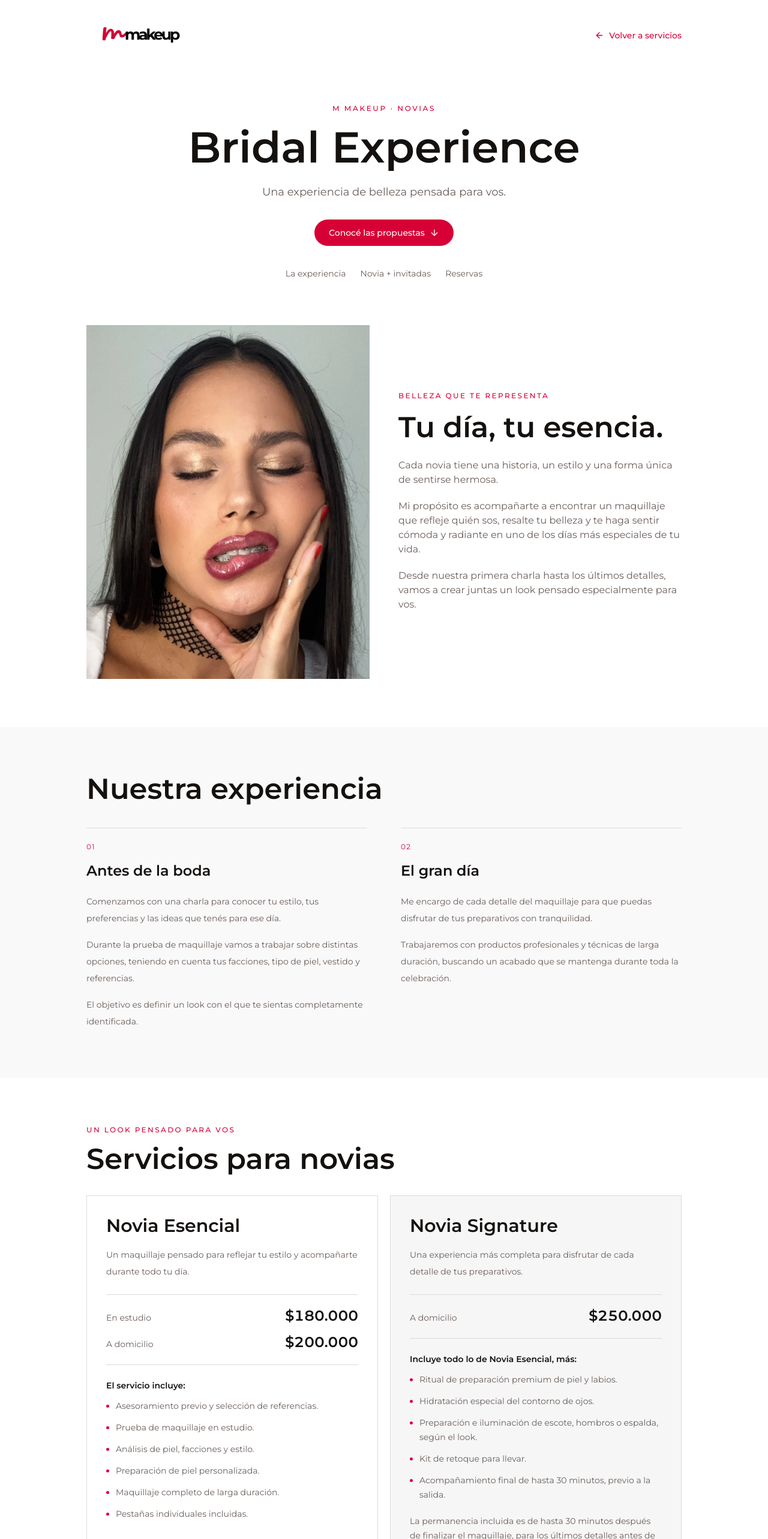
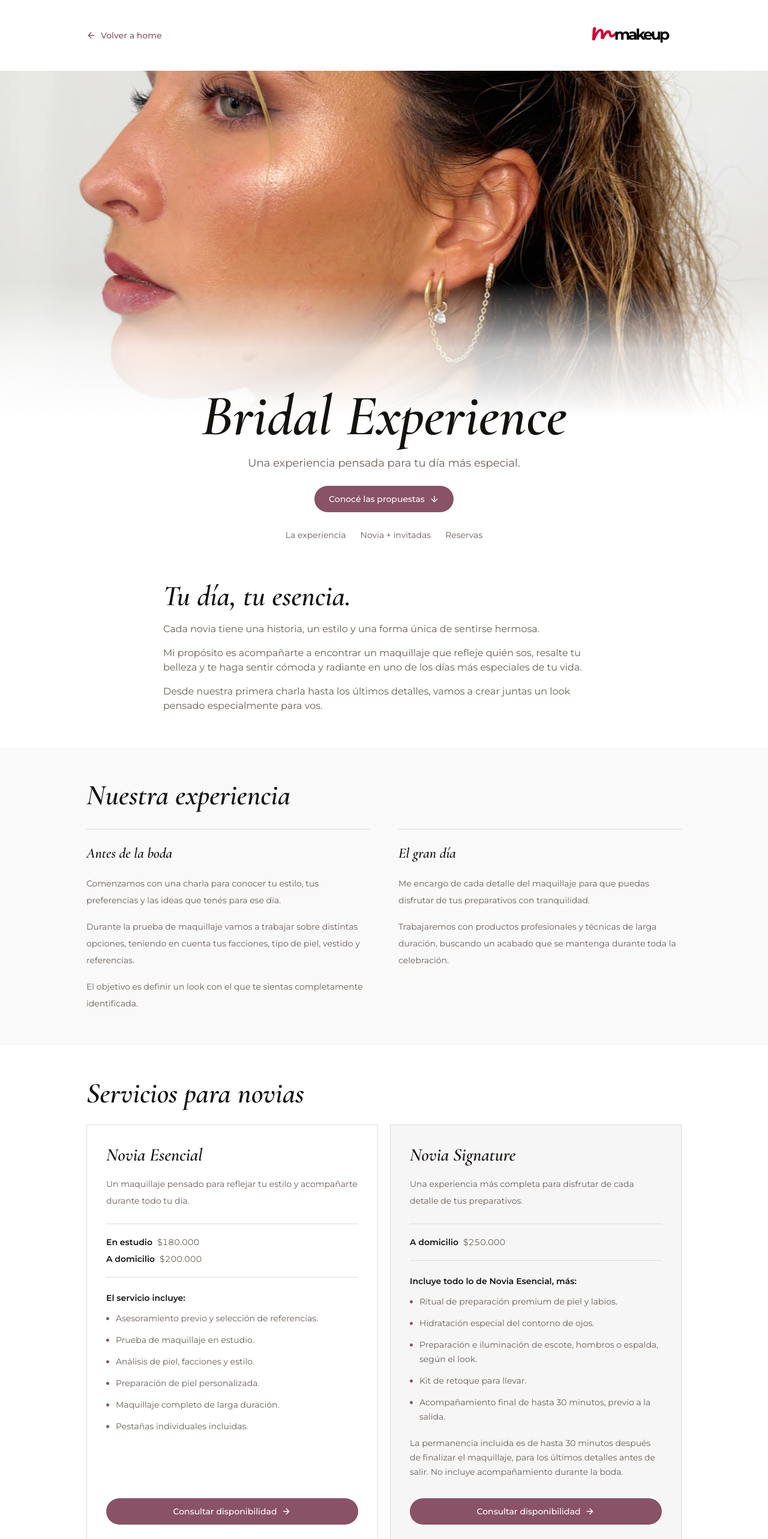
Before and after one commit to MagaliAbratte/mmakeup, a Next.js app: page /novias in a window 1280 px wide. Shown: the top 2566 px of the page at 60% size. Built offline with nearby package versions, Linux system fonts and the light colour scheme.

Commit message:
ajustes en bridal y ui general

```diff
--- a/app/globals.css
+++ b/app/globals.css
@@ -1,4 +1,4 @@
-@import url("https://fonts.googleapis.com/css2?family=Montserrat:wght@400;500;600;700&display=swap");
+@import url("https://fonts.googleapis.com/css2?family=Cormorant+Garamond:ital,wght@1,500;1,600&family=Montserrat:wght@400;500;600;700&display=swap");
 
 @tailwind base;
 @tailwind components;
@@ -53,6 +53,19 @@ html {
   outline-offset: 4px;
 }
 
+.bridal-page {
+  --primary: 338 25% 43%;
+  --ring: 338 25% 43%;
+}
+
+.editorial-italic,
+.bridal-page h1,
+.bridal-page h2,
+.bridal-page h3 {
+  font-family: "Cormorant Garamond", Georgia, serif;
+  font-style: italic;
+}
+
 .bridal-page section[id] {
   scroll-margin-top: 1.5rem;
 }
--- a/app/novias/page.tsx
+++ b/app/novias/page.tsx
@@ -1,9 +1,8 @@
 import type { Metadata } from "next";
 import Image from "next/image";
-import Link from "next/link";
-import { ArrowLeft, ArrowDown } from "lucide-react";
+import { ArrowDown } from "lucide-react";
 
-import logoImage from "@/app/assets/Logo2.png";
+import { PageHeader } from "@/components/layout/page-header";
 import { SiteFooter } from "@/components/layout/site-footer";
 import { BridalProposals } from "@/components/sections/bridal-proposals";
 import { Button } from "@/components/ui/button";
@@ -23,50 +22,50 @@ export default function BridalPage() {
   return (
     <div className="bridal-page min-h-screen bg-background">
       <a href="#bridal-content" className="sr-only focus:not-sr-only focus:absolute focus:z-20 focus:bg-white focus:p-4">Saltar al contenido</a>
-      <header className="container flex max-w-5xl flex-wrap items-center justify-between gap-3 py-5 sm:py-7">
-        <Link href="/" aria-label="M Makeup, inicio" className="inline-flex min-h-[44px] items-center">
-          <Image src={logoImage} alt="M Makeup" priority className="h-auto w-32 sm:w-44" />
-        </Link>
-        <Link href="/#servicios" className="inline-flex min-h-[44px] items-center text-sm font-medium text-primary">
-          <ArrowLeft className="mr-2 size-4" aria-hidden="true" />Volver a servicios
-        </Link>
-      </header>
+      <PageHeader backHref="/" backLabel="Volver a home" />
 
       <main id="bridal-content">
-        <section aria-labelledby="bridal-title" className="container max-w-5xl pb-12 pt-8 text-center sm:pb-16 sm:pt-14">
-          <p className="text-xs font-medium uppercase tracking-[0.22em] text-primary">M Makeup · Novias</p>
-          <h1 id="bridal-title" className="mt-5 text-balance text-4xl font-semibold leading-[1.05] sm:text-6xl lg:text-7xl">{data.title}</h1>
-          <p className="mt-6 text-base leading-7 text-muted-foreground sm:text-lg">{data.subtitle}</p>
-          <Button asChild className="mt-8 h-auto min-h-[44px] max-w-full whitespace-normal rounded-full px-6">
+        <div className="relative h-[62svh] min-h-[380px] overflow-hidden bg-muted sm:h-[72vh]">
+          <Image
+            src={data.image.src}
+            alt={data.image.alt}
+            fill
+            priority
+            placeholder="blur"
+            sizes="100vw"
+            className="object-cover object-[center_42%]"
+          />
+          <div className="pointer-events-none absolute inset-x-0 bottom-0 h-44 bg-gradient-to-b from-white/0 via-white/75 to-white sm:h-56" />
+        </div>
+
+        <section aria-labelledby="bridal-title" className="container relative -mt-10 max-w-5xl pb-10 text-center sm:-mt-12 sm:pb-14">
+          <h1 id="bridal-title" className="text-balance text-5xl font-semibold leading-[1.05] sm:text-7xl lg:text-8xl">{data.title}</h1>
+          <p className="mt-4 text-base leading-7 text-muted-foreground sm:text-lg">{data.subtitle}</p>
+          <Button asChild className="mt-6 h-auto min-h-[44px] max-w-full whitespace-normal rounded-full px-6">
             <a href="#propuestas">Conocé las propuestas<ArrowDown className="ml-2 size-4 shrink-0" aria-hidden="true" /></a>
           </Button>
-          <nav aria-label="Bridal Experience" className="mt-6 flex flex-wrap justify-center gap-x-6 gap-y-1 text-sm text-muted-foreground">
+          <nav aria-label="Bridal Experience" className="mt-4 flex flex-wrap justify-center gap-x-6 gap-y-1 text-sm text-muted-foreground">
             <a href="#experiencia" className="inline-flex min-h-[44px] items-center hover:text-primary">La experiencia</a>
             <a href="#grupos" className="inline-flex min-h-[44px] items-center hover:text-primary">Novia + invitadas</a>
             <a href="#condiciones" className="inline-flex min-h-[44px] items-center hover:text-primary">Reservas</a>
           </nav>
         </section>
 
-        <section aria-labelledby="esencia-title" className="container grid max-w-5xl items-center gap-8 pb-14 md:grid-cols-2 md:gap-12 sm:pb-20">
-          <div className="relative aspect-[4/5] overflow-hidden bg-muted">
-            <Image src={data.image.src} alt={data.image.alt} placeholder="blur" priority sizes="(min-width: 1024px) 480px, (min-width: 768px) 50vw, 100vw" className="h-full w-full object-cover" />
-          </div>
+        <section aria-labelledby="esencia-title" className="container max-w-3xl pb-10 sm:pb-14">
           <div>
-            <p className="mb-5 text-xs font-medium uppercase tracking-[0.2em] text-primary">Belleza que te representa</p>
             <h2 id="esencia-title" className="text-balance text-4xl font-semibold leading-tight sm:text-5xl">{data.intro.title}</h2>
-            <div className="mt-7 space-y-5 text-sm leading-8 text-muted-foreground sm:text-base">
+            <div className="mt-5 space-y-4 text-sm leading-8 text-muted-foreground sm:text-base">
               {data.intro.paragraphs.map((paragraph) => <p key={paragraph}>{paragraph}</p>)}
             </div>
           </div>
         </section>
 
-        <section id="experiencia" aria-labelledby="experiencia-title" className="bg-muted/40 py-14 sm:py-20">
+        <section id="experiencia" aria-labelledby="experiencia-title" className="bg-muted/40 py-10 sm:py-14">
           <div className="container max-w-5xl">
-            <h2 id="experiencia-title" className="text-balance text-3xl font-semibold leading-tight sm:text-5xl">Nuestra experiencia</h2>
-            <div className="mt-10 grid gap-10 md:grid-cols-2 md:gap-14">
-              {data.experience.map((moment, index) => (
+            <h2 id="experiencia-title" className="text-balance text-4xl font-semibold leading-tight sm:text-5xl">Nuestra experiencia</h2>
+            <div className="mt-8 grid gap-8 md:grid-cols-2 md:gap-12">
+              {data.experience.map((moment) => (
                 <article key={moment.title} className="border-t border-border pt-6">
-                  <p aria-hidden="true" className="mb-4 text-xs tracking-widest text-primary">0{index + 1}</p>
                   <h3 className="text-2xl font-semibold">{moment.title}</h3>
                   <div className="mt-5 space-y-4 text-sm leading-7 text-muted-foreground">
                     {moment.paragraphs.map((paragraph) => <p key={paragraph}>{paragraph}</p>)}
--- /dev/null
+++ b/components/layout/page-header.tsx
@@ -0,0 +1,26 @@
+import Image from "next/image";
+import Link from "next/link";
+import { ArrowLeft } from "lucide-react";
+
+import logoImage from "@/app/assets/Logo2.png";
+
+type PageHeaderProps = {
+  backHref: string;
+  backLabel: string;
+};
+
+export function PageHeader({ backHref, backLabel }: PageHeaderProps) {
+  const focusClass = "focus-visible:outline-none focus-visible:ring-2 focus-visible:ring-ring focus-visible:ring-offset-4";
+
+  return (
+    <header className="container flex max-w-5xl items-center justify-between gap-3 py-5 sm:py-7">
+      <Link href={backHref} className={`inline-flex min-h-[44px] min-w-0 items-center text-sm font-medium text-primary ${focusClass}`}>
+        <ArrowLeft className="mr-2 size-4 shrink-0" aria-hidden="true" />
+        {backLabel}
+      </Link>
+      <Link href="/" aria-label="M Makeup, inicio" className={`inline-flex min-h-[44px] shrink-0 items-center ${focusClass}`}>
+        <Image src={logoImage} alt="M Makeup" priority className="h-auto w-32 sm:w-44" />
+      </Link>
+    </header>
+  );
+}
--- a/components/sections/bridal-proposals.tsx
+++ b/components/sections/bridal-proposals.tsx
@@ -1,31 +1,26 @@
-"use client";
-
-import { useState } from "react";
 import { ArrowRight } from "lucide-react";
 
 import { Button } from "@/components/ui/button";
 import { bridalData, bridalGroups, bridalServices, formatBridalPrice, type BridalProposal } from "@/content/bridal";
 import { getBridalWhatsAppUrl } from "@/lib/bridal-whatsapp";
 
-function ProposalCard({ proposal, group, onSelect }: {
+function ProposalCard({ proposal }: {
   proposal: BridalProposal;
-  group?: boolean;
-  onSelect: (id: string) => void;
 }) {
   return (
     <article aria-labelledby={`${proposal.id}-title`} className={`flex min-w-0 flex-col border border-border p-6 sm:p-8 ${proposal.id === "signature" ? "bg-muted/60" : "bg-white"}`}>
       <h3 id={`${proposal.id}-title`} className="text-2xl font-semibold leading-tight sm:text-3xl">{proposal.title}</h3>
-      <p className="mt-4 text-sm leading-7 text-muted-foreground">{proposal.description}</p>
-      <dl className="my-6 space-y-3 border-y border-border py-5">
+      {proposal.description && <p className="mt-4 text-sm leading-7 text-muted-foreground">{proposal.description}</p>}
+      <dl className="my-6 space-y-2 border-y border-border py-5 text-sm text-muted-foreground">
         {proposal.studioPrice !== undefined && (
-          <div className="flex flex-wrap items-baseline justify-between gap-x-4 gap-y-1">
-            <dt className="text-sm text-muted-foreground">En estudio</dt>
-            <dd className="text-2xl font-semibold tabular-nums">{formatBridalPrice(proposal.studioPrice)}</dd>
+          <div className="flex flex-wrap items-baseline gap-x-2">
+            <dt className="font-semibold text-foreground">En estudio</dt>
+            <dd className="tabular-nums">{formatBridalPrice(proposal.studioPrice)}</dd>
           </div>
         )}
-        <div className="flex flex-wrap items-baseline justify-between gap-x-4 gap-y-1">
-          <dt className="text-sm text-muted-foreground">{group ? "Paquete a domicilio" : "A domicilio"}</dt>
-          <dd className="text-2xl font-semibold tabular-nums">{formatBridalPrice(proposal.homePrice)}</dd>
+        <div className="flex flex-wrap items-baseline gap-x-2">
+          <dt className="font-semibold text-foreground">A domicilio</dt>
+          <dd className="tabular-nums">{formatBridalPrice(proposal.homePrice)}</dd>
         </div>
       </dl>
       <p className="mb-3 text-sm font-semibold">{proposal.includes ?? "El servicio incluye:"}</p>
@@ -35,7 +30,7 @@ function ProposalCard({ proposal, group, onSelect }: {
       {proposal.note && <p className="mt-5 text-sm leading-6 text-muted-foreground">{proposal.note}</p>}
       <div className="mt-auto pt-8">
         <Button asChild className="h-auto min-h-[44px] w-full whitespace-normal rounded-full px-4 text-center">
-          <a href={getBridalWhatsAppUrl(proposal.inquiryId)} target="_blank" rel="noreferrer" onClick={() => onSelect(proposal.inquiryId)} aria-label={`${proposal.cta}: ${proposal.title} (WhatsApp)`}>
+          <a href={getBridalWhatsAppUrl(proposal.inquiryId)} target="_blank" rel="noreferrer" aria-label={`${proposal.cta}: ${proposal.title} (WhatsApp)`}>
             {proposal.cta}<ArrowRight className="ml-2 size-4 shrink-0" aria-hidden="true" />
           </a>
         </Button>
@@ -45,60 +40,56 @@ function ProposalCard({ proposal, group, onSelect }: {
 }
 
 export function BridalProposals() {
-  const [selectedInquiry, setSelectedInquiry] = useState<string>();
-
   return (
     <>
-      <section id="propuestas" aria-labelledby="propuestas-title" className="container max-w-5xl py-14 sm:py-20">
-        <p className="mb-4 text-xs font-medium uppercase tracking-[0.2em] text-primary">Un look pensado para vos</p>
-        <h2 id="propuestas-title" className="text-balance text-3xl font-semibold leading-tight sm:text-5xl">Servicios para novias</h2>
-        <div className="mt-9 grid gap-5 md:grid-cols-2">
-          {bridalServices.map((proposal) => <ProposalCard key={proposal.id} proposal={proposal} onSelect={setSelectedInquiry} />)}
+      <section id="propuestas" aria-labelledby="propuestas-title" className="container max-w-5xl py-10 sm:py-14">
+        <h2 id="propuestas-title" className="text-balance text-4xl font-semibold leading-tight sm:text-5xl">Servicios para novias</h2>
+        <div className="mt-7 grid gap-5 md:grid-cols-2">
+          {bridalServices.map((proposal) => <ProposalCard key={proposal.id} proposal={proposal} />)}
         </div>
       </section>
 
-      <section id="grupos" aria-labelledby="grupos-title" className="bg-muted/40 py-14 sm:py-20">
+      <section id="grupos" aria-labelledby="grupos-title" className="bg-muted/40 py-10 sm:py-14">
         <div className="container max-w-5xl">
-          <h2 id="grupos-title" className="text-balance text-3xl font-semibold leading-tight sm:text-5xl">{bridalData.groups.title}</h2>
+          <h2 id="grupos-title" className="text-balance text-4xl font-semibold leading-tight sm:text-5xl">{bridalData.groups.title}</h2>
           <div className="mt-6 max-w-2xl space-y-3 text-sm leading-7 text-muted-foreground sm:text-base">
             {bridalData.groups.paragraphs.map((paragraph) => <p key={paragraph}>{paragraph}</p>)}
           </div>
-          <div className="mt-9 grid gap-5 md:grid-cols-2">
-            {bridalGroups.map((proposal) => <ProposalCard key={proposal.id} proposal={proposal} group onSelect={setSelectedInquiry} />)}
+          <div className="mt-7 grid gap-5 md:grid-cols-2">
+            {bridalGroups.map((proposal) => <ProposalCard key={proposal.id} proposal={proposal} />)}
           </div>
           <p className="mt-6 max-w-3xl text-sm leading-7 text-muted-foreground">{bridalData.groups.note}</p>
         </div>
       </section>
 
-      <section aria-labelledby="diferenciales-title" className="container max-w-5xl py-14 sm:py-20">
-        <h2 id="diferenciales-title" className="max-w-3xl text-balance text-3xl font-semibold leading-tight sm:text-5xl">Detalles que hacen la diferencia</h2>
-        <div className="mt-10 grid gap-x-10 gap-y-8 sm:grid-cols-2">
-          {bridalData.differences.map((item, index) => (
+      <section aria-labelledby="diferenciales-title" className="container max-w-5xl py-10 sm:py-14">
+        <h2 id="diferenciales-title" className="max-w-3xl text-balance text-4xl font-semibold leading-tight sm:text-5xl">Detalles que hacen la diferencia</h2>
+        <div className="mt-8 grid gap-x-10 gap-y-8 sm:grid-cols-2">
+          {bridalData.differences.map((item) => (
             <article key={item.title} className="border-t border-border pt-5">
-              <p aria-hidden="true" className="mb-4 text-xs tracking-widest text-primary">0{index + 1}</p>
-              <h3 className="text-lg font-semibold">{item.title}</h3>
+              <h3 className="text-xl font-semibold sm:text-2xl">{item.title}</h3>
               <p className="mt-3 text-sm leading-7 text-muted-foreground">{item.text}</p>
             </article>
           ))}
         </div>
       </section>
 
-      <section id="condiciones" aria-labelledby="condiciones-title" className="container max-w-5xl pb-14 sm:pb-20">
+      <section id="condiciones" aria-labelledby="condiciones-title" className="container max-w-5xl pb-10 sm:pb-14">
         <div className="border-y border-border py-7">
-          <h2 id="condiciones-title" className="text-xl font-semibold sm:text-2xl">Reservas y condiciones</h2>
+          <h2 id="condiciones-title" className="text-balance text-4xl font-semibold leading-tight sm:text-5xl">Reservas y condiciones</h2>
           <ul className="mt-5 list-disc space-y-3 pl-5 text-sm leading-7 text-muted-foreground">
             {bridalData.conditions.map((condition) => <li key={condition}>{condition}</li>)}
           </ul>
         </div>
       </section>
 
-      <section aria-labelledby="bridal-contact-title" className="bg-muted/40 py-14 text-center sm:py-20">
+      <section aria-labelledby="bridal-contact-title" className="bg-muted/40 py-10 text-center sm:py-14">
         <div className="container max-w-3xl">
           <h2 id="bridal-contact-title" className="text-balance text-4xl font-semibold leading-tight sm:text-6xl">{bridalData.contact.title}</h2>
           <p className="mx-auto mt-6 max-w-xl text-base leading-8 text-muted-foreground">{bridalData.contact.text}</p>
-          <p aria-live="polite" className="mt-5 text-sm text-muted-foreground">{selectedInquiry ? `Tu consulta: ${selectedInquiry}` : "Conversemos sobre tu día."}</p>
+          <p className="mt-5 text-sm text-muted-foreground">Conversemos sobre tu día.</p>
           <Button asChild className="mt-6 h-auto min-h-[44px] max-w-full whitespace-normal rounded-full px-6">
-            <a href={getBridalWhatsAppUrl(selectedInquiry)} target="_blank" rel="noreferrer">{bridalData.contact.cta}<ArrowRight className="ml-2 size-4 shrink-0" aria-hidden="true" /></a>
+            <a href={getBridalWhatsAppUrl()} target="_blank" rel="noreferrer">{bridalData.contact.cta}<ArrowRight className="ml-2 size-4 shrink-0" aria-hidden="true" /></a>
           </Button>
         </div>
       </section>
--- a/content/bridal.ts
+++ b/content/bridal.ts
@@ -1,9 +1,9 @@
-import bridalImage from "@/public/assets/bridal-portrait.webp";
+import bridalImage from "@/public/assets/bridal.jpg";
 
 export type BridalProposal = {
   id: string;
   title: string;
-  description: string;
+  description?: string;
   studioPrice?: number;
   homePrice: number;
   benefits: string[];
@@ -53,7 +53,6 @@ export const bridalServices: BridalProposal[] = [
 export const bridalGroups: BridalProposal[] = [2, 4].map((guests) => ({
   id: `novia-${guests}-invitadas`,
   title: `Novia + ${guests} invitadas`,
-  description: "Para compartir la preparación con quienes más querés.",
   homePrice: guests === 2 ? 380000 : 550000,
   benefits: [
     "Maquillaje Novia Esencial a domicilio.",
@@ -68,11 +67,10 @@ export const bridalGroups: BridalProposal[] = [2, 4].map((guests) => ({
 
 export const bridalData = {
   title: "Bridal Experience",
-  subtitle: "Una experiencia de belleza pensada para vos.",
-  // Fotografía existente del portfolio. Reemplazar aquí por una foto bridal si se desea.
+  subtitle: "Una experiencia pensada para tu día más especial.",
   image: {
     src: bridalImage,
-    alt: "Detalle de maquillaje de ojos en tonos cálidos y labios brillantes realizado por M Makeup"
+    alt: "Retrato de perfil con maquillaje de novia en tonos naturales realizado por M Makeup"
   },
   intro: {
     title: "Tu día, tu esencia.",
@@ -100,12 +98,12 @@ export const bridalData = {
     }
   ],
   groups: {
-    title: "Compartí los preparativos",
+    title: "Momento compartido",
     paragraphs: [
       "Porque los momentos especiales también se disfrutan en compañía.",
-      "Podés prepararte junto a tus amigas, hermanas, madrinas o familiares con nuestros paquetes de maquillaje para novias e invitadas."
+      "Podés prepararte junto a tus amigas, hermanas, madrinas o familiares con mis propuestas de maquillaje para novias e invitadas."
     ],
-    note: "Los paquetes están sujetos a disponibilidad y coordinación previa de horarios. Para grupos más grandes, podemos organizar una propuesta personalizada."
+    note: "Los paquetes están sujetos a disponibilidad y coordinación previa de horarios. Para grupos más grandes, puedo organizar una propuesta personalizada."
   },
   differences: [
     { title: "Maquillaje personalizado", text: "Cada look se diseña teniendo en cuenta tu piel, tus facciones y tu estilo." },
@@ -120,15 +118,13 @@ export const bridalData = {
     "La prueba de maquillaje se realiza en estudio, preferentemente entre 4 y 6 semanas antes de la boda.",
     "Los servicios a domicilio están sujetos a disponibilidad y ubicación.",
     "Los desplazamientos fuera del área habitual pueden tener un costo adicional.",
-    "Los paquetes grupales requieren coordinación previa de horarios.",
-    "Los servicios de peinado no están incluidos.",
-    "Las condiciones de modificación, cancelación y reprogramación se informan al reservar."
+    "Los paquetes grupales requieren coordinación previa de horarios."
   ],
   contact: {
     title: "Hagamos realidad tu look.",
     text: "Me encantaría acompañarte en este momento y crear un maquillaje que te haga sentir vos misma, radiante y segura.",
     cta: "Consultar disponibilidad",
-    message: "¡Hola! Estoy organizando mi casamiento y me gustaría consultar disponibilidad para el servicio de maquillaje de novia."
+    message: "¡Hola! Estoy organizando mi casamiento y me gustaría conocer las opciones de maquillaje para novias y consultar disponibilidad."
   }
 };
 
```
Also changed, not shown: app/portfolio/page.tsx (+22 -24 lines), components/sections/intro-section.tsx (+1 -13 lines), components/sections/services-section.tsx (+13 -1 lines), public/assets/bridal.jpg (added).
